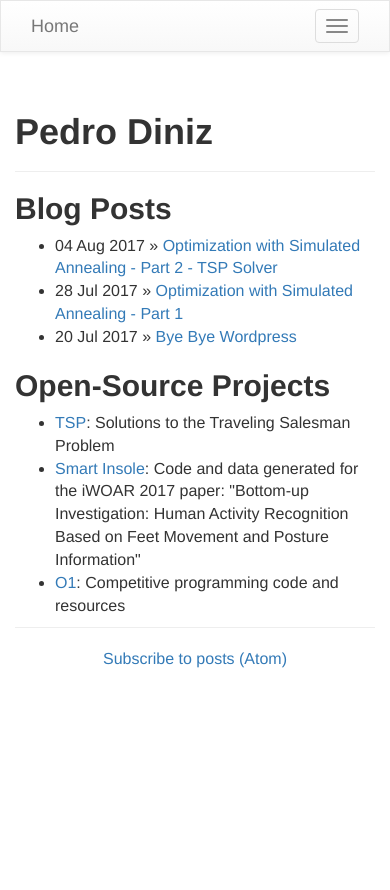
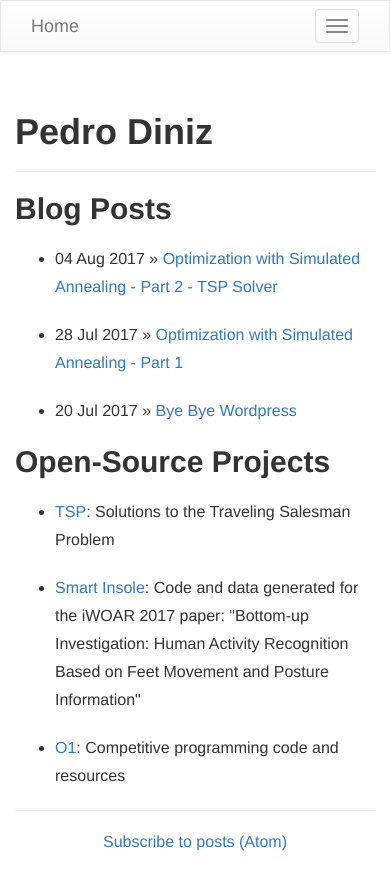
Before and after one commit to pedrohfsd/pedrohfsd.github.io, a Jekyll site: the page built from index.html, in a window 390 px wide. Shown: the top 890 px of the page. Built offline with Jekyll 4.4.1, drawn with Linux system fonts in a browser that asks for light colours.

Commit message:
Improving styles

```diff
--- a/_includes/default.css
+++ b/_includes/default.css
@@ -9,7 +9,7 @@ p {
 .h1, .h2, .h3, .h4, .h5, .h6, h1, h2, h3, h4, h5, h6 {
   font-weight: 700;
 }
-.col-md-9 ul li, .col-md-9 ol li {
+ul li, ol li {
     margin-bottom: 20px;
     margin-top: 20px;
     line-height: 28px;
```
